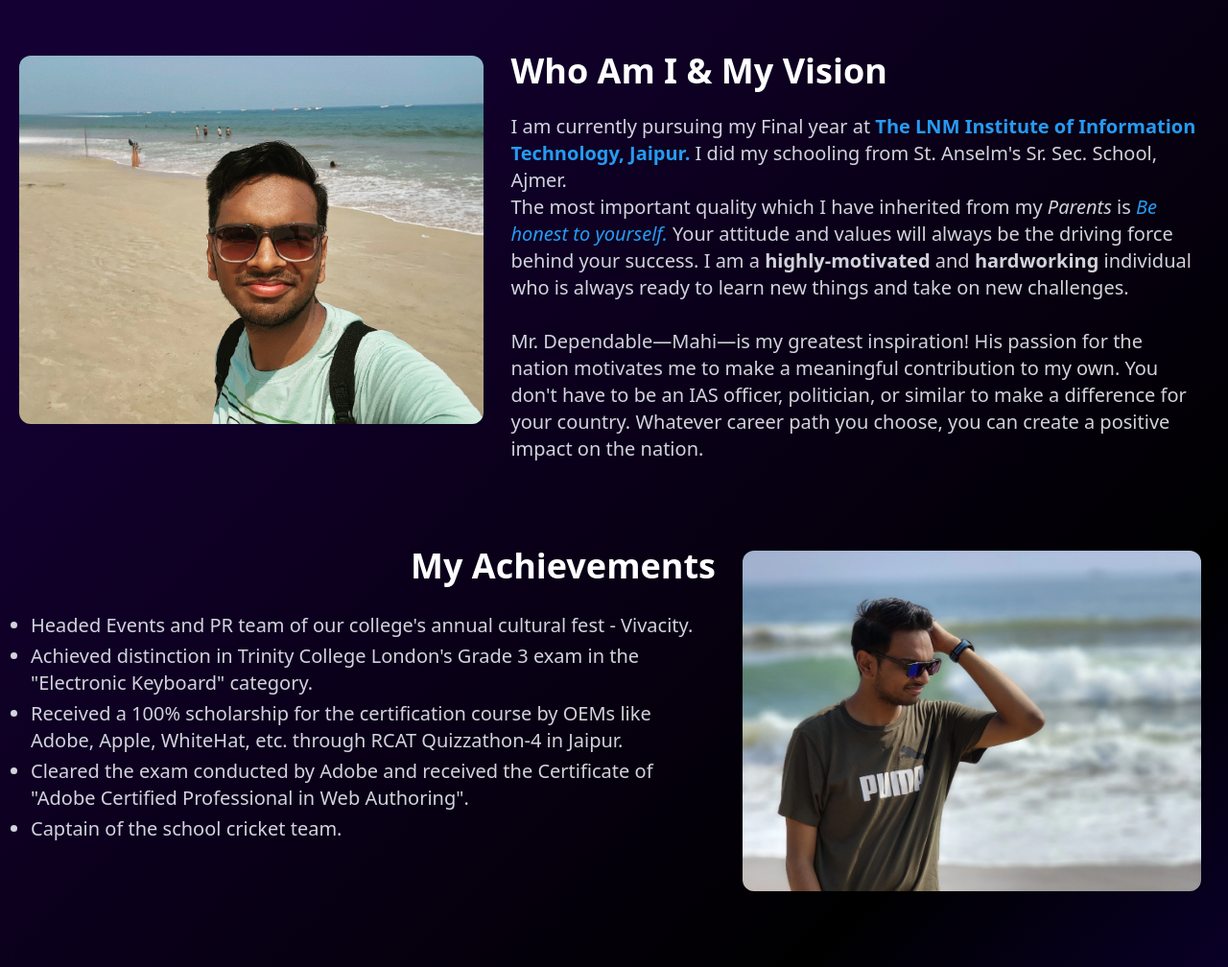
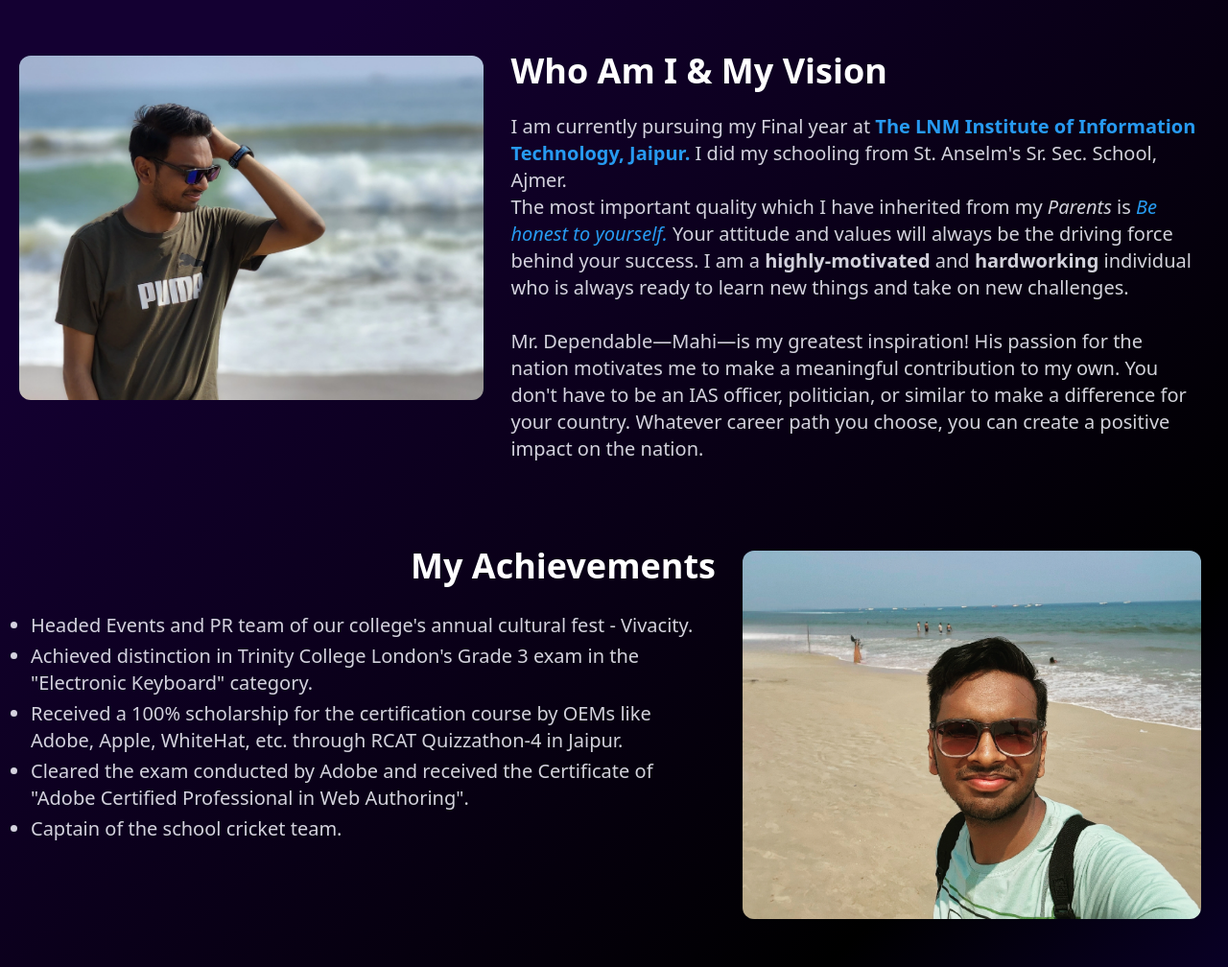
Before and after one commit to devmit29/personal-website-frontend, a React (Vite) app: page /about-me in a window 1280 px wide. Shown: the part 226-1234 px from the top of the page at 96% size. Built offline with nearby package versions, Linux system fonts and the light colour scheme.

Commit message:
rollback

```diff
--- a/src/Pages/About/About.jsx
+++ b/src/Pages/About/About.jsx
@@ -13,7 +13,7 @@ function About() {
       <div className="flex p-2 animate-my flex-grow flex-col items-center md:flex-row md:justify-center md:items-start gap-4 ">
         <div className='sm:w-1/2 max-sm:w-full max-md:w-3/4 rounded-xl p-1'>
           <img
-            src='/about-me/img2.webp'
+            src="/about-me/img1.webp"
             alt="Dev Mittal"
             className="max-h-96 w-full object-cover rounded-xl"
           />
@@ -33,7 +33,7 @@ function About() {
       <div className="flex p-4 lg:'h-80 mt-14 mb-10' flex-grow rounded-2xl flex-col items-center md:flex-row-reverse md:items-stretch gap-4">
         <div className='sm:w-1/2 max-sm:w-full max-md:w-3/4 rounded-xl p-1'>
           <img
-            src='/about-me/img1.webp'
+            src="/about-me/img2.webp"
             alt="Coding"
             className="max-h-96 w-full object-cover rounded-xl"
           />
@@ -55,7 +55,7 @@ function About() {
       <div className="flex p-4 lg:'h-80 mt-14 mb-10' flex-grow rounded-2xl flex-col items-center md:flex-row md:items-stretch gap-4 ">
         <div className='sm:w-1/2 max-sm:w-full max-md:w-3/4 rounded-xl  p-1'>
           <img
-            src='/about-me/img3.webp'
+            src="/about-me/img3.webp"
             alt="Hobbies"
             className="max-h-96 w-full object-cover rounded-xl"
             />
--- a/src/Pages/Home/Home.jsx
+++ b/src/Pages/Home/Home.jsx
@@ -59,7 +59,7 @@ function Home() {
               <div className="relative left-[calc(50%+3rem)] aspect-[1155/678] w-[36.125rem] -translate-x-1/2 bg-gradient-to-tr from-[#171135] to-[#9089fc] opacity-30 sm:left-[calc(50%+36rem)] sm:w-[72.1875rem]"></div>
             </div> */}
           </div>
-        <img src='./public/myimg.svg' alt='myimg'
+        <img src='/myimg.svg' alt='myimg'
           className="
           absolute
           animate-appear
```
